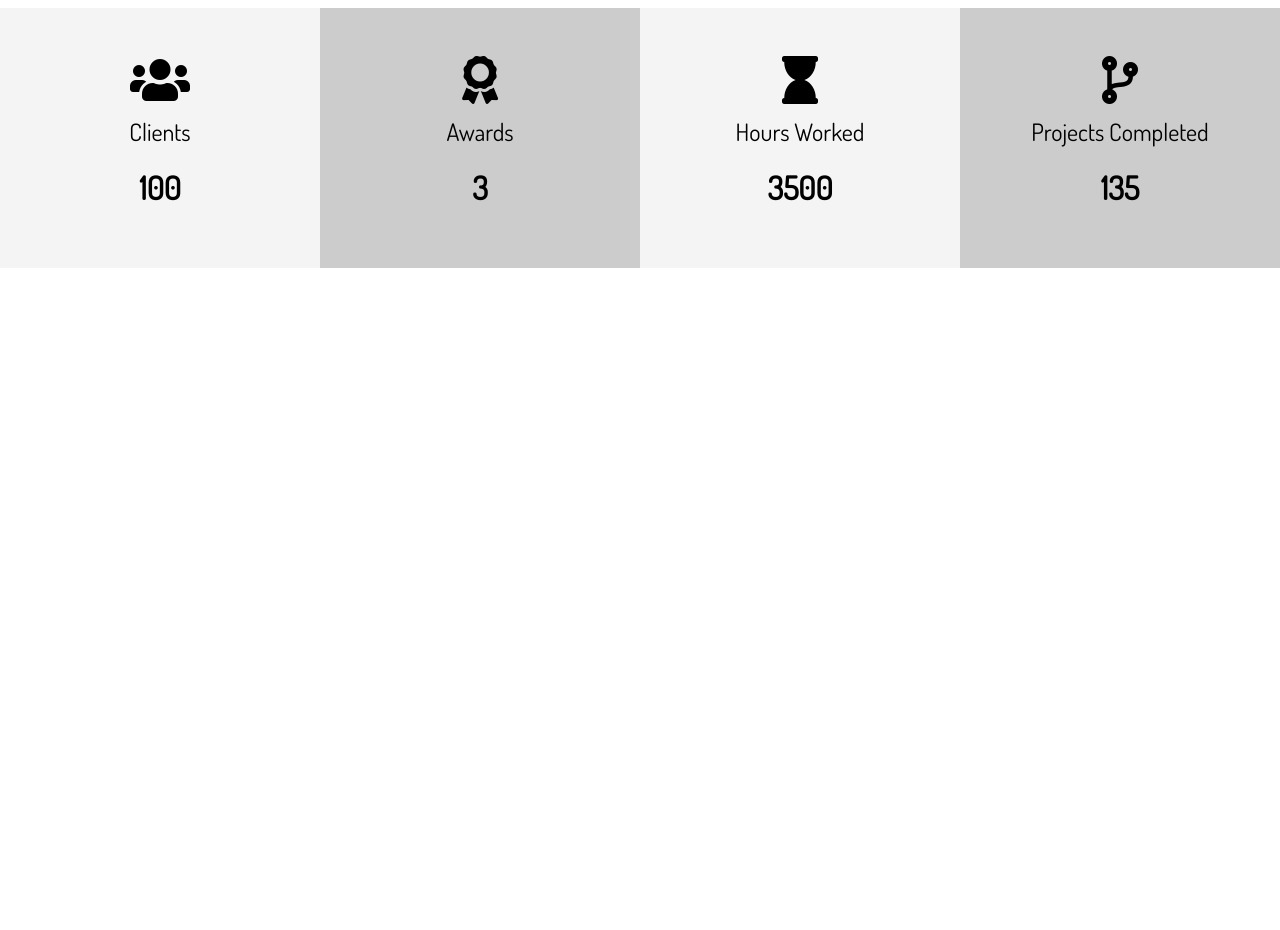
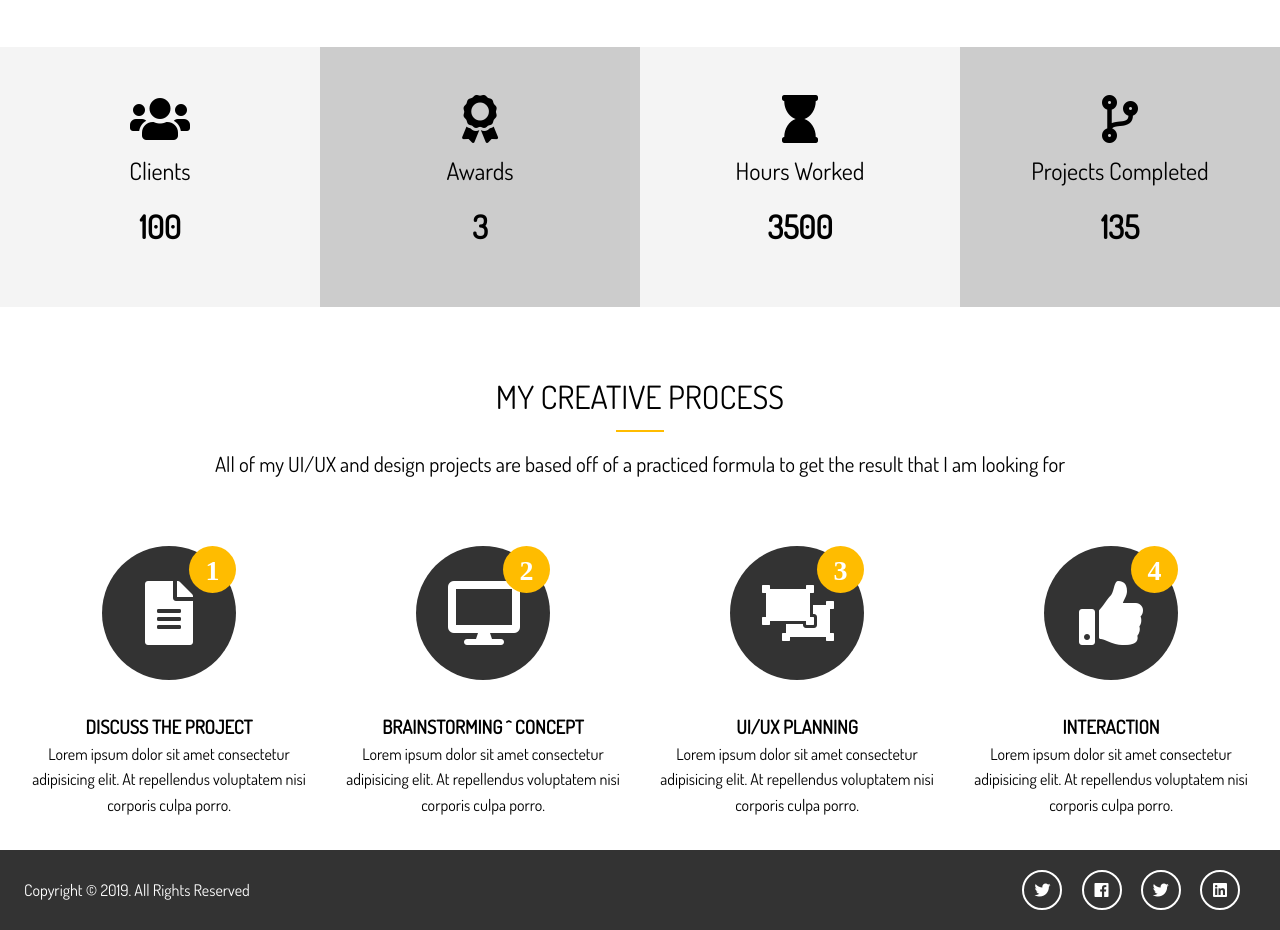
Before and after one commit to marcCodez/Portfolio-Website-v2-Sass, a website: page dist/index.html in a window 1280 px wide. Shown: the part 1178-2108 px from the top of the page. Before the commit the page ends 1478 px from the top, so only its background shows below. Drawn offline with Linux system fonts and the light colour scheme.

Commit message:
Process Section and Footer

```diff
--- a/scss/_config.scss
+++ b/scss/_config.scss
@@ -6,3 +6,12 @@
 $dark-color: #333;
 // go out of main.css and into img folder
 $bg-image: url("../img/showcase.jpg");
+
+// Set Text Color
+@function set-text-color($color) {
+	@if (lightness($color) > 50) {
+		@return #000;
+	} @else {
+		@return #fff;
+	}
+}
--- a/scss/_utilities.scss
+++ b/scss/_utilities.scss
@@ -82,3 +82,20 @@ input[class^="btn-"]:hover {
 		margin: 4rem 0;
 	}
 }
+
+.section-title {
+	font-size: 2rem;
+	display: block;
+	padding-bottom: 0.5rem;
+	text-align: center;
+	font-weight: 100;
+	text-transform: uppercase;
+}
+
+.bottom-line {
+	height: 0.125rem;
+	width: 3rem;
+	background: $main-color;
+	display: block;
+	margin: 0 auto 1rem auto;
+}
--- a/scss/main.scss
+++ b/scss/main.scss
@@ -145,4 +145,85 @@ img {
 			}
 		}
 	}
+
+	// Home Section C
+	&-c {
+		.process {
+			display: grid;
+			grid-template-columns: repeat(4, 1fr);
+			gap: 1.5rem;
+			text-align: center;
+
+			// process-icon
+			&-icon {
+				border-radius: 50%;
+				background: $dark-color;
+				color: set-text-color($dark-color);
+				padding: 2rem;
+				width: 4.375rem;
+				height: 4.375rem;
+				line-height: 4.375rem;
+				text-align: center;
+				position: relative;
+				transition: all 1s;
+
+				&:hover {
+					background: $main-color;
+					width: 5.625rem;
+					height: 5.625rem;
+					line-height: 5.625rem;
+
+					.process-step {
+						background: $dark-color;
+						color: set-text-color($dark-color);
+					}
+				}
+			}
+
+			// process-step
+			&-step {
+				position: absolute;
+				top: 0;
+				right: 0;
+				font-size: 1.75rem;
+				background: $main-color;
+				color: set-text-color($main-color);
+				border-radius: 50%;
+				height: 0.9375rem;
+				width: 0.9375rem;
+				line-height: 0.9375rem;
+				padding: 1rem;
+				transition: all 1s;
+			}
+		}
+	}
 }
+
+// Footer
+#main-footer {
+	background: $dark-color;
+	color: #fff;
+	height: 5rem;
+
+	.footer-content {
+		display: flex;
+		justify-content: space-between;
+		height: 5rem;
+		align-items: center;
+	}
+
+	.social .fab {
+		margin-right: 1rem;
+		border: 0.125rem #fff solid;
+		border-radius: 50%;
+		height: 1.25rem;
+		width: 1.25rem;
+		line-height: 1.25rem;
+		text-align: center;
+		padding: 0.5rem;
+
+		&:hover {
+			background: $main-color;
+		}
+	}
+}
```
Also changed, not shown: dist/css/main.css, dist/index.html.
